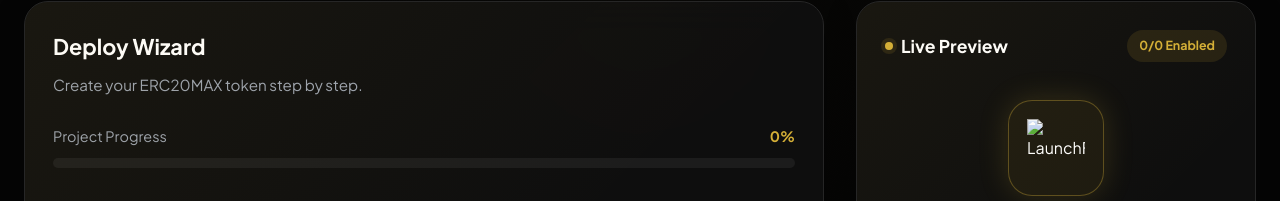
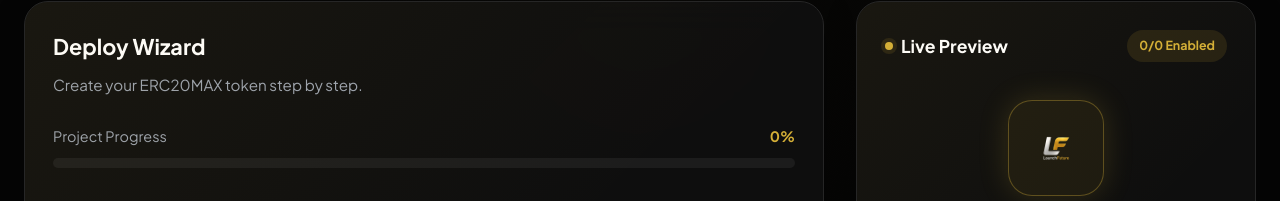
Before and after one commit to EVOZXLaunch/LaunchFuture, a plain HTML site: page index.html in a window 1280 px wide. Shown: the part 408-609 px from the top of the page. Drawn offline with nearby package versions, Linux system fonts and the light colour scheme; a script that the page names is missing.

Commit message:
Update index.html

```diff
--- a/index.html
+++ b/index.html
@@ -1363,7 +1363,7 @@ Deploy Token
 
 <div class="previewLogoHex">
 
-<img src="./assets/logo.svg" alt="LaunchFuture" class="previewLogoImg">
+<img src="./assets/logo.png" alt="LaunchFuture" class="previewLogoImg">
 
 </div>
 
```
